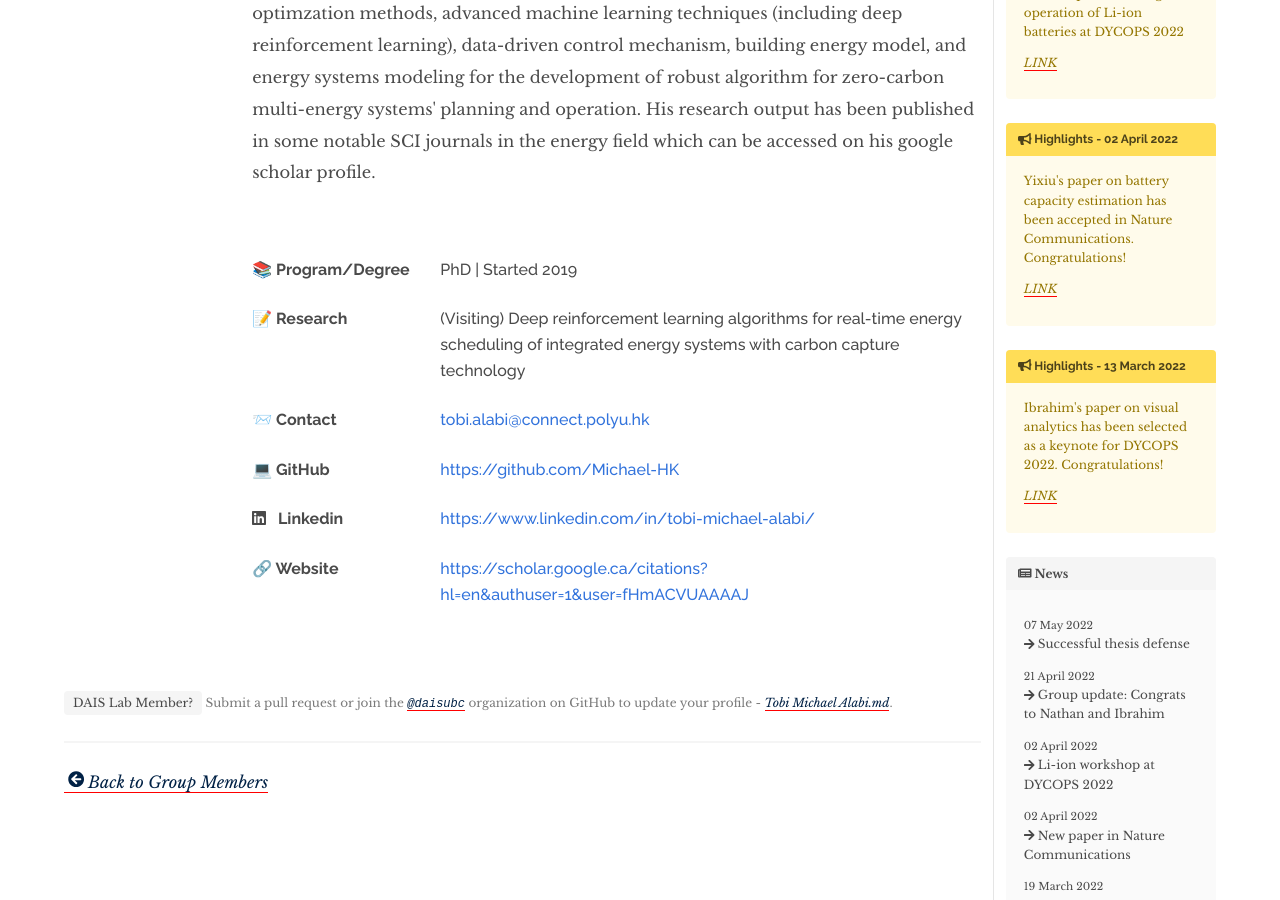
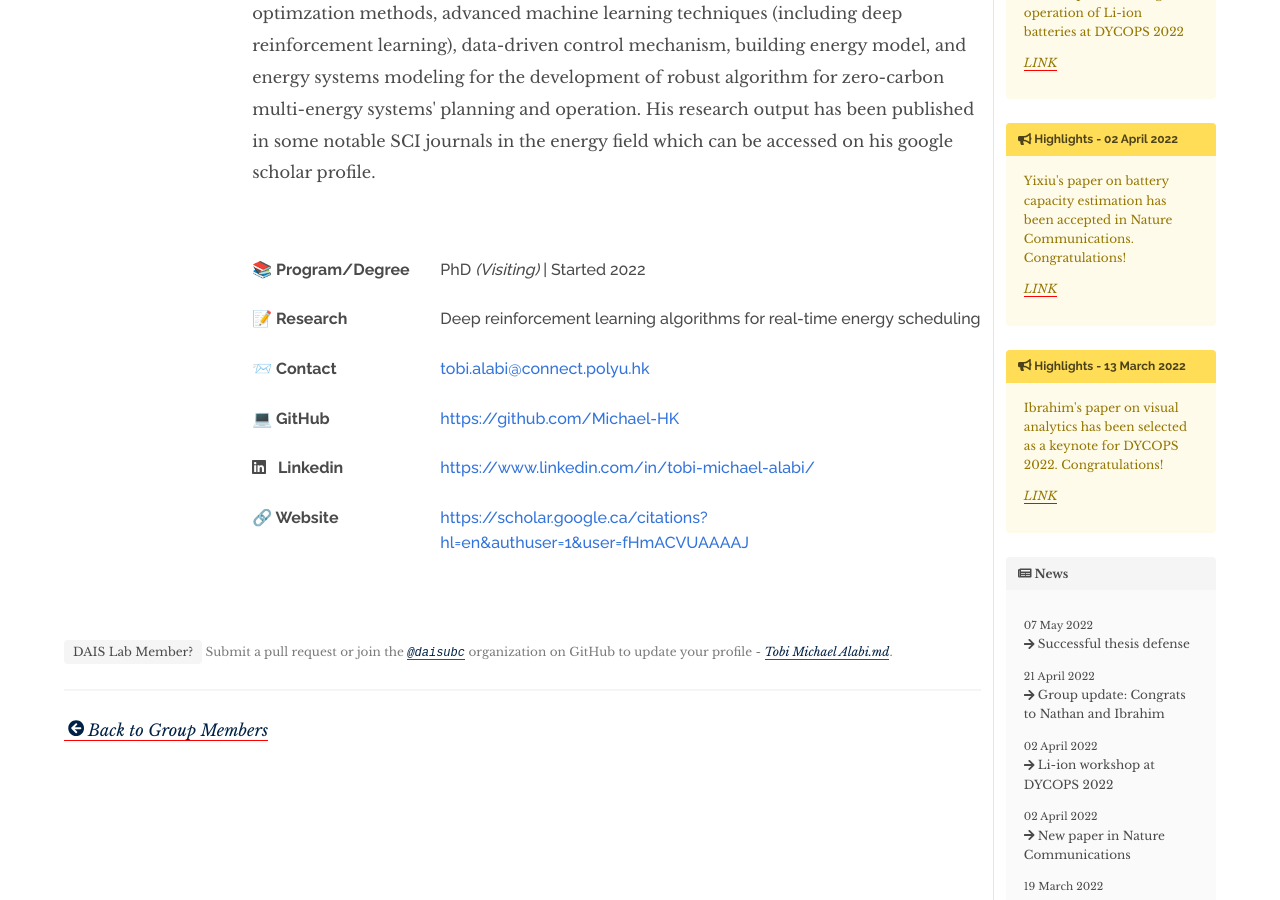
Before and after one commit to daisubc/daisubc.github.io, a Jekyll site: the page built from _profiles/Tobi Michael Alabi.md, in a window 1280 px wide and 900 px high, scrolled down 497 px. Built offline with Jekyll 4.4.1, drawn with Linux system fonts in a browser that asks for light colours; nearby versions of some CDN libraries.

Commit message:
update members

```diff
--- a/_profiles/Tobi Michael Alabi.md
+++ b/_profiles/Tobi Michael Alabi.md
@@ -3,14 +3,14 @@ layout: biography
 email: tobi.alabi@connect.polyu.hk
 website: https://scholar.google.ca/citations?hl=en&authuser=1&user=fHmACVUAAAAJ
 github: https://github.com/Michael-HK
-project: (Visiting) Deep reinforcement learning algorithms for real-time energy scheduling of integrated energy systems with carbon capture technology
-img: Tobi.jpg
+project: Deep reinforcement learning algorithms for real-time energy scheduling
+img: tobi.jpg
 degree: PhD
+year_start: 2022
 year_end: None
-year_start: 2019
-has_profile: True
 biography: Tobi is a visiting PhD student in the Department of Chemical and Biological Engineering at UBC. He is presently working on his PhD project which is a multidisciplinary research between the department of Building Environment and Energy Engineering (BEEE) in The Hong Kong Polytechnic University and the Department of Mechanical and Energy Engineering (MEE) in Shenzhen Univ. of Science and Technology (SUStech). His research focuses on the application of optimzation methods, advanced machine learning techniques (including deep reinforcement learning), data-driven control mechanism, building energy model, and energy systems modeling for the development of robust algorithm for zero-carbon multi-energy systems' planning and operation. His research output has been published in some notable SCI journals in the energy field which can be accessed on his google scholar profile.
-Visitor: True
+visitor: true
+has_profile: true
 title: Tobi Michael Alabi
 pub_name: Tobi Michael Alabi
 linkedin: https://www.linkedin.com/in/tobi-michael-alabi/
```
Also changed, not shown: _data/alumni.yml (+17 -0 lines), _profiles/Kene Ene.md (+2 -1 lines), _profiles/Landon Jackson.md (+2 -1 lines), _profiles/Pedro Leite.md (+1 -1 lines), _profiles/Seoeun Kim.md (+2 -1 lines).
